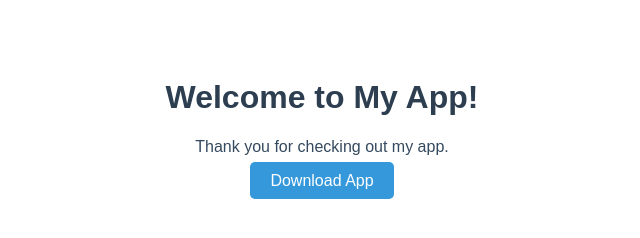
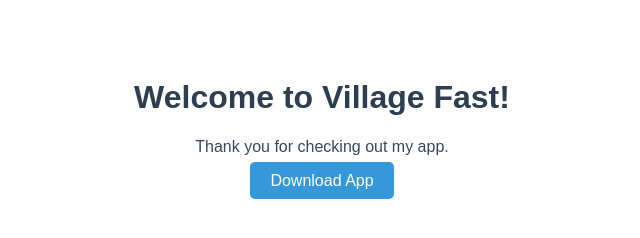
Before and after one commit to poovarasanthanish/poovarasanthanish.github.io, a plain HTML site: page index.html in a window 1280 px wide. Shown: the whole page, without its empty margins (318-958 px from the left). Drawn offline with Linux system fonts and the light colour scheme.

Commit message:
Update index.html

```diff
--- a/index.html
+++ b/index.html
@@ -3,7 +3,7 @@
 <head>
     <meta charset="UTF-8">
     <meta name="viewport" content="width=device-width, initial-scale=1.0">
-    <title>My App</title>
+    <title>Village Fast</title>
     <style>
         body { font-family: Arial, sans-serif; text-align: center; padding: 50px; }
         h1 { color: #2c3e50; }
@@ -13,7 +13,7 @@
     </style>
 </head>
 <body>
-    <h1>Welcome to My App!</h1>
+    <h1>Welcome to Village Fast!</h1>
     <p>Thank you for checking out my app.</p>
     <a href="https://play.google.com/store/apps/details?id=https://play.google.com/store/apps/dev?id=7832179568002340154" target="_blank">Download App</a>
 </body>
```
